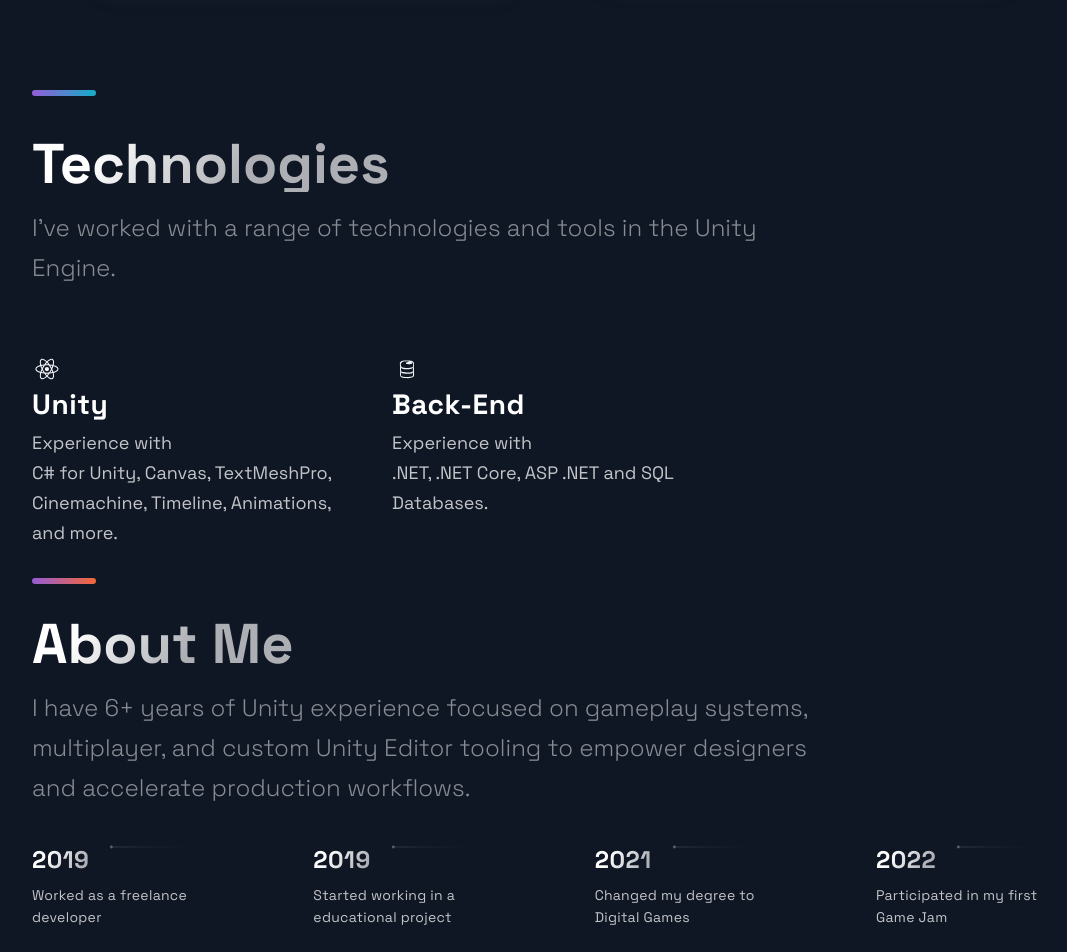
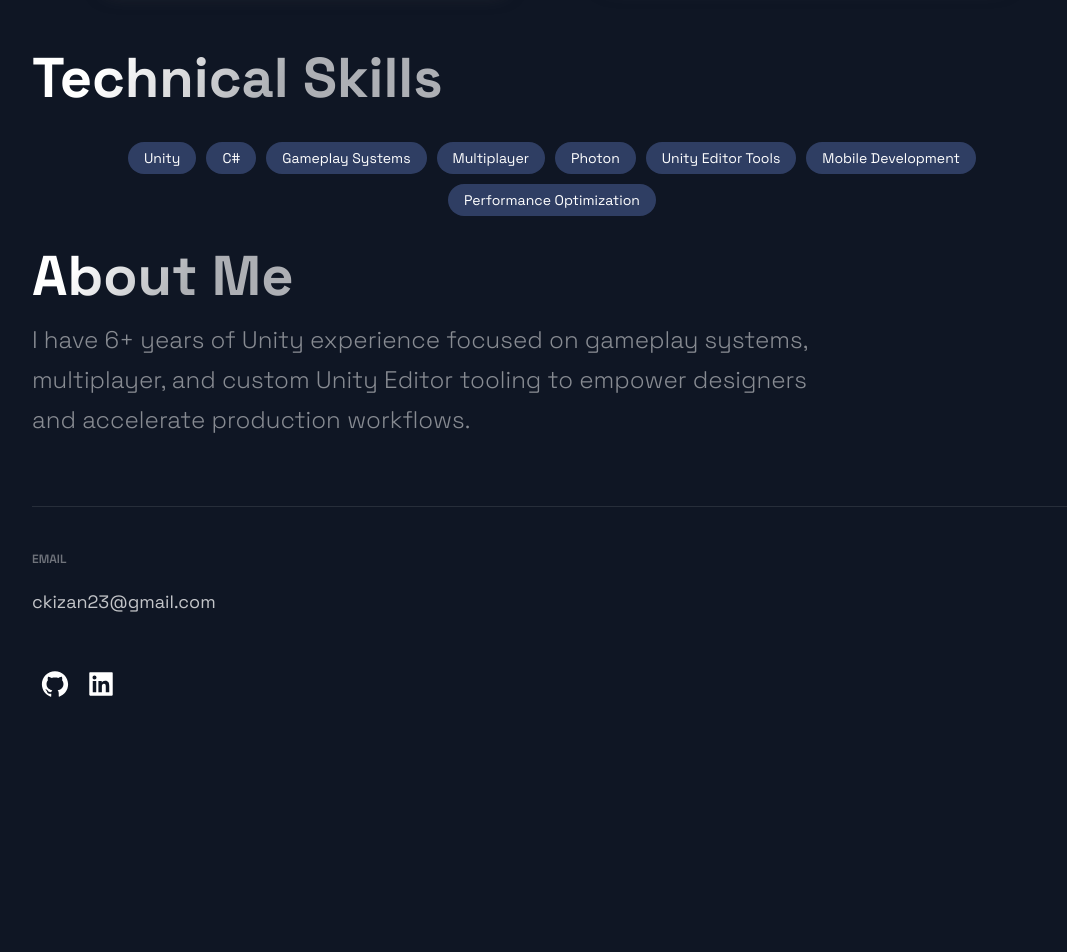
Before and after one commit to CaliloKZ/Portfolio, a Next.js app: page / in a window 1280 px wide. Shown: the part 3580-4532 px from the top of the page, without its empty margins (88-1155 px from the left). After the commit the page ends 4341 px from the top, so only its background shows below. Built offline with nearby package versions, Linux system fonts and the light colour scheme.

Commit message:
removed timeline, added tech stack

```diff
--- /dev/null
+++ b/src/components/TechStack.js
@@ -0,0 +1,45 @@
+import React from 'react';
+import { Section, SectionTitle } from '../styles/GlobalComponents';
+import styled from 'styled-components';
+
+const StackContainer = styled.div`
+display: flex;
+flex-wrap: wrap;
+justify-content: center;
+gap: 1rem;
+margin-top: 2rem;
+`
+
+const Badge = styled.div`
+background: #2f3e63;
+color: white;
+padding: 8px 16px;
+border-radius: 20px;
+font-size: 1.4rem;
+`
+
+const tech = [
+'Unity',
+'C#',
+'Gameplay Systems',
+'Multiplayer',
+'Photon',
+'Unity Editor Tools',
+'Mobile Development',
+'Performance Optimization'
+]
+
+const TechStack = () => (
+<Section id="tech">
+<SectionTitle>Technical Skills</SectionTitle>
+
+<StackContainer>
+{tech.map((t,i)=>(
+<Badge key={i}>{t}</Badge>
+))}
+</StackContainer>
+
+</Section>
+)
+
+export default TechStack
--- a/src/components/TimeLine/TimeLine.js
+++ b/src/components/TimeLine/TimeLine.js
@@ -48,71 +48,6 @@
       <SectionText>
           I have 6+ years of Unity experience focused on gameplay systems, multiplayer, and custom Unity Editor tooling to empower designers and accelerate production workflows.
       </SectionText>
-      <CarouselContainer ref={carouselRef} onScroll={handleScroll}>
-        <>
-          {TimeLineData.map((item, index) => (
-            <CarouselMobileScrollNode
-              key={index}
-              final={index === TOTAL_CAROUSEL_COUNT - 1}>
-              <CarouselItem
-                index={index}
-                id={`carousel__item-${index}`}
-                active={activeItem}
-                onClick={(e) => handleClick(e, index)}>
-                <CarouselItemTitle>
-                  {`${item.year}`}
-                  <CarouselItemImg
-                    width="208"
-                    height="6"
-                    viewBox="0 0 208 6"
-                    fill="none"
-                    xmlns="http://www.w3.org/2000/svg">
-                    <path
-                      fill-rule="evenodd"
-                      clip-rule="evenodd"
-                      d="M2.5 5.5C3.88071 5.5 5 4.38071 5 3V3.5L208 3.50002V2.50002L5 2.5V3C5 1.61929 3.88071 0.5 2.5 0.5C1.11929 0.5 0 1.61929 0 3C0 4.38071 1.11929 5.5 2.5 5.5Z"
-                      fill="url(#paint0_linear)"
-                      fill-opacity="0.33"
-                    />
-                    <defs>
-                      <linearGradient
-                        id="paint0_linear"
-                        x1="-4.30412e-10"
-                        y1="0.5"
-                        x2="208"
-                        y2="0.500295"
-                        gradientUnits="userSpaceOnUse">
-                        <stop stop-color="white" />
-                        <stop
-                          offset="0.79478"
-                          stop-color="white"
-                          stop-opacity="0"
-                        />
-                      </linearGradient>
-                    </defs>
-                  </CarouselItemImg>
-                </CarouselItemTitle>
-                <CarouselItemText>{item.text}</CarouselItemText>
-              </CarouselItem>
-            </CarouselMobileScrollNode>
-          ))}
-        </>
-      </CarouselContainer>
-      <CarouselButtons>
-        {TimeLineData.map((item, index) => {
-          return (
-            <CarouselButton
-              key={index}
-              index={index}
-              active={activeItem}
-              onClick={(e) => handleClick(e, index)}
-              type="button">
-              <CarouselButtonDot active={activeItem} />
-            </CarouselButton>
-          );
-        })}
-      </CarouselButtons>
-      <SectionDivider />
     </Section>
   );
 };
--- a/src/constants/constants.js
+++ b/src/constants/constants.js
@@ -69,4 +69,14 @@
   },
 ];
 
-export const TimeLineData = [ { year: 2019, text: 'Worked as a freelance developer', }, { year: 2019, text: 'Started working in a educational project', }, { year: 2021, text: 'Changed my degree to Digital Games', }, { year: 2022, text: 'Participated in my first Game Jam', }, ];
+export const TimeLineData = [
+  { year: 2019, text: 'Worked as a freelance developer', },
+  { year: 2019, text: 'Started working in a educational project', },
+  { year: 2021, text: 'Changed my degree to Digital Games', },
+  { year: 2022, text: 'Participated in my first Game Jam', },
+  { year: 2023, text: 'Participated in my first Game Jam', },
+  { year: 2022, text: 'Participated in my first Game Jam', },
+  { year: 2022, text: 'Participated in my first Game Jam', },
+  { year: 2022, text: 'Participated in my first Game Jam', },
+
+];
--- a/src/pages/index.js
+++ b/src/pages/index.js
@@ -3,6 +3,7 @@
 import Hero from '../components/Hero/Hero';
 import Projects from '../components/Projects/Projects';
 import Technologies from '../components/Technologies/Technologies';
+import TechStack from '../components/TechStack';
 import Timeline from '../components/TimeLine/TimeLine';
 import { Layout } from '../layout/Layout';
 import { Section } from '../styles/GlobalComponents';
@@ -15,7 +16,7 @@
         <BgAnimation />
       </Section>
       <Projects />
-      <Technologies />
+        <TechStack />
       <Timeline />
       <Acomplishments />
     </Layout>
```
Also changed, not shown: src/components/TechnicalHighlights.js (added, +42 -0 lines).
